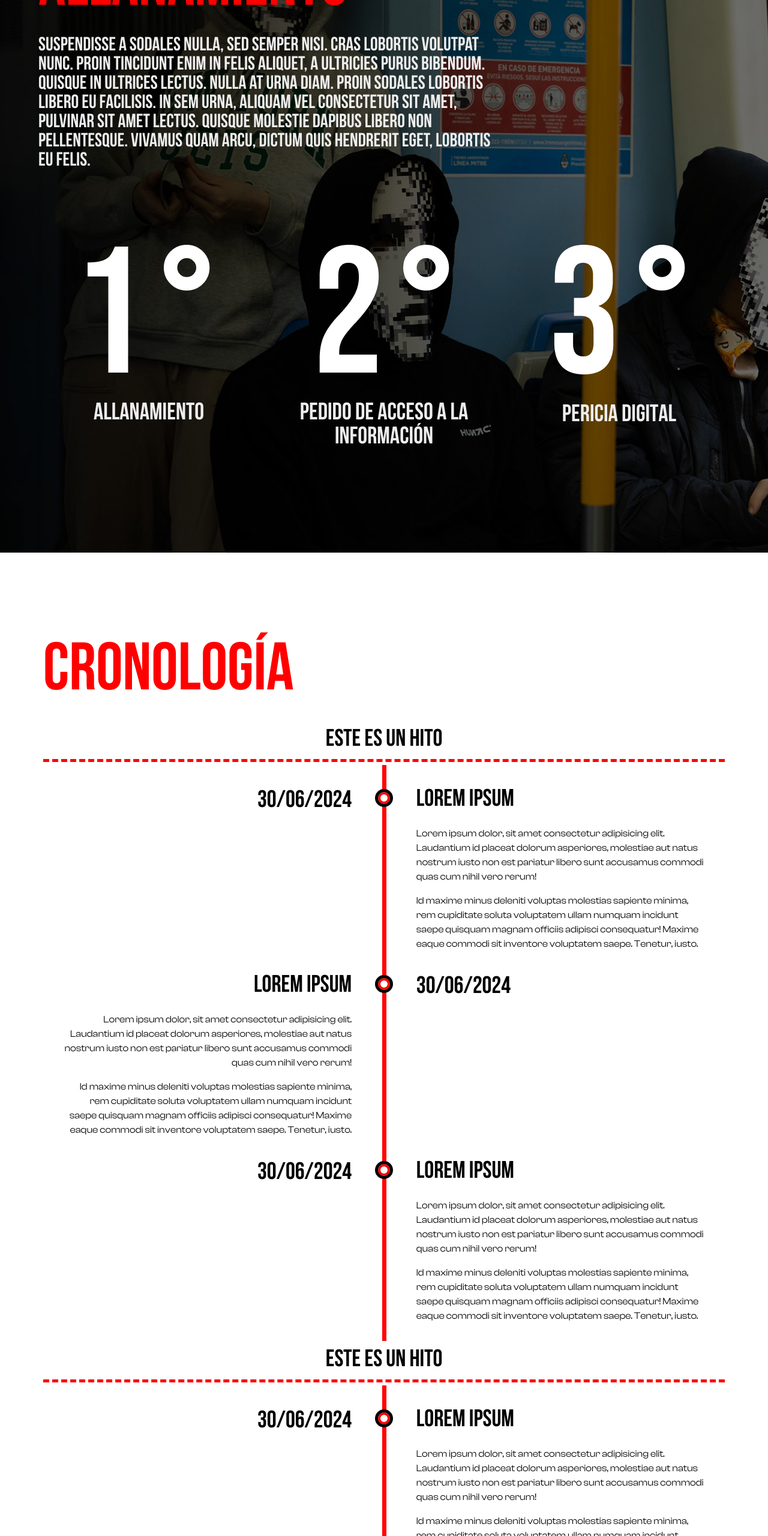
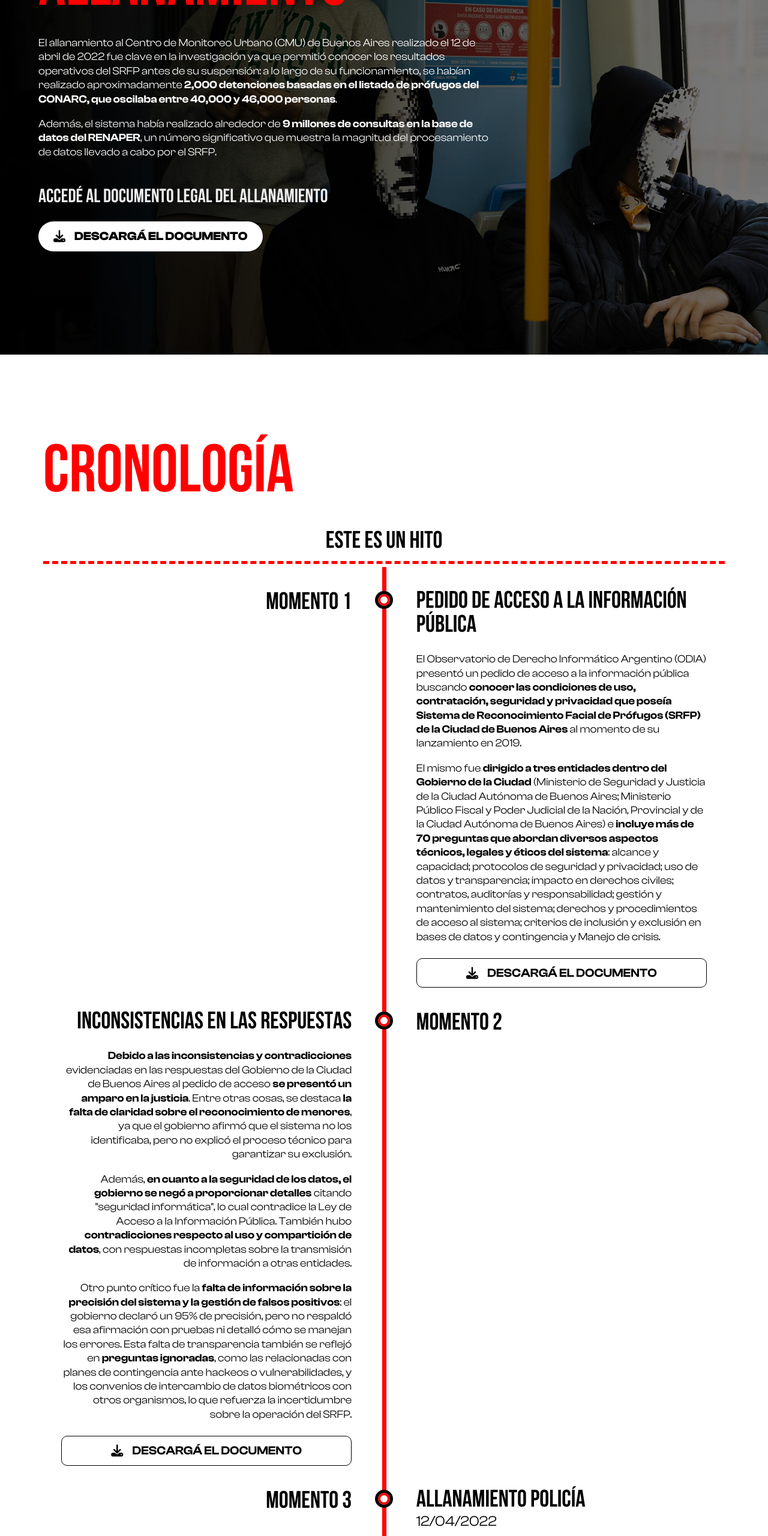
Before and after one commit to DemocraciaEnRed/reconoceme, a website: page public/contexto/index.html in a window 1280 px wide. Shown: the part 1416-3976 px from the top of the page at 60% size. Drawn offline with nearby package versions, Linux system fonts and the light colour scheme; a script that the page names is missing.

Commit message:
Refactor timeline script and enhance text styling in CSS

```diff
--- a/public/contexto/index.html
+++ b/public/contexto/index.html
@@ -118,22 +118,14 @@
       <div class="columns is-mobile">
         <div class="column is-12-mobile is-12-tablet is-9-desktop is-8-widescreen">
           <h2 class="title section-titles">ALLANAMIENTO</h2>
-          <h3 class="title is-3">Suspendisse a sodales nulla, sed semper nisi. Cras lobortis volutpat nunc. Proin tincidunt enim in felis aliquet, a ultricies purus bibendum. Quisque in ultrices lectus. Nulla at urna diam. Proin sodales lobortis libero eu facilisis. In sem urna, aliquam vel consectetur sit amet, pulvinar sit amet lectus. Quisque molestie dapibus libero non pellentesque. Vivamus quam arcu, dictum quis hendrerit eget, lobortis eu felis.</h3>
-        </div>
-      </div>
-      <div class="spacer"></div>
-      <div class="columns has-text-centered">
-        <div class="column">
-          <img src="/assets/contexto/allanamiento-1.png" class="image mx-auto" alt="Primero">
-          <h3 class="title is-2 mt-6 mb-0">ALLANAMIENTO</h3>
-        </div>
-        <div class="column">
-          <img src="/assets/contexto/allanamiento-2.png" class="image mx-auto" alt="Segundo">
-          <h3 class="title is-2 mt-6 mb-0">PEDIDO DE ACCESO A LA INFORMACIÓN</h3>
-        </div>
-        <div class="column">
-          <img src="/assets/contexto/allanamiento-3.png" class="image mx-auto" alt="Tercero">
-          <h3 class="title is-2 mt-6 mb-0">PERICIA DIGITAL</h3>
+          <div class="content">
+            <p class="text">El allanamiento al Centro de Monitoreo Urbano (CMU) de Buenos Aires realizado el 12 de abril de 2022 fue clave en la investigación ya que permitió conocer los resultados operativos del SRFP antes de su suspensión: a lo largo de su funcionamiento, se habían realizado aproximadamente <span class="is-600">2,000 detenciones basadas en el listado de prófugos del CONARC, que oscilaba entre 40,000 y 46,000 personas</span>.</p>
+            <p class="text">Además, el sistema había realizado alrededor de <span class="is-600">9 millones de consultas en la base de datos del RENAPER</span>, un número significativo que muestra la magnitud del procesamiento de datos llevado a cabo por el SRFP.</p>
+          </div>
+          <h3 class="title is-3 mt-6">Accedé al documento legal del allanamiento</h3>
+          <div class="buttons is-left">
+            <a href="https://democraciaenred.nyc3.digitaloceanspaces.com/projects/reconoceme/reconoceme-org-dictamentfiscal-sentencia.pdf" target="_blank" class="button is-white is-rounded is-medium is-800 is-uppercase"><i class="fas fa-download mr-3"></i>&nbsp;Descargá el documento</a>
+          </div>
         </div>
       </div>
       <div class="spacer"></div>
@@ -145,70 +137,73 @@
         <h2 class="title section-titles">CRONOLOGÍA</h2>
 
         <div class="hito has-text-centered">
-          <h2 class="title is-2">ESTE ES UN HITO </h2>
+          <h2 class="title is-2">ESTE ES UN HITO</h2>
         </div>
         <div id="myTimeline">
-          <div data-vtdate="30/06/2024">
+          <div data-vtdate="Momento 1">
             <div class="pt-2 ">
-              <h1 class="title is-2">Lorem Ipsum</h1>
+              <h1 class="title is-2">PEDIDO DE ACCESO A LA INFORMACIÓN PÚBLICA</h1>
               <div class="content">
-                <p>Lorem ipsum dolor, sit amet consectetur adipisicing elit. Laudantium id placeat dolorum asperiores, molestiae aut natus nostrum iusto non est pariatur libero sunt accusamus commodi quas cum nihil vero rerum!</p>
-                <p>Id maxime minus deleniti voluptas molestias sapiente minima, rem cupiditate soluta voluptatem ullam numquam incidunt saepe quisquam magnam officiis adipisci consequatur! Maxime eaque commodi sit inventore voluptatem saepe. Tenetur, iusto.</p>
+                <p>El Observatorio de Derecho Informático Argentino (ODIA) presentó un pedido de acceso a la información pública buscando <b>conocer las condiciones de uso, contratación, seguridad y privacidad que poseía Sistema de Reconocimiento Facial de Prófugos (SRFP) de la Ciudad de Buenos Aires</b> al momento de su lanzamiento en 2019.</p>
+                <p>El mismo fue <b>dirigido a tres entidades dentro del Gobierno de la Ciudad</b> (Ministerio de Seguridad y Justicia de la Ciudad Autónoma de Buenos Aires; Ministerio Público Fiscal y Poder Judicial de la Nación, Provincial y de la Ciudad Autónoma de Buenos Aires) e <b>incluye más de 70 preguntas que abordan diversos aspectos técnicos, legales y éticos del sistema</b>: alcance y capacidad; protocolos de seguridad y privacidad; uso de datos y transparencia; impacto en derechos civiles; contratos, auditorías y responsabilidad; gestión y mantenimiento del sistema; derechos y procedimientos de acceso al sistema; criterios de inclusión y exclusión en bases de datos y contingencia y Manejo de crisis.</p>
+              </div>
+              <div class="buttons">
+                <a href="https://democraciaenred.nyc3.digitaloceanspaces.com/projects/reconoceme/reconoceme-org-acceso-info-publica.pdf" class="button is-fullwidth is-outlined is-black is-medium is-uppercase is-600" target="_blank">
+                  <i class="fas fa-download mr-3"></i>&nbsp;Descargá el documento</a>
+                </a>
               </div>
             </div>
           </div>
-          <div data-vtdate="30/06/2024">
-            <div class="pt-2 has-text-right">
-              <h1 class="title is-2">Lorem Ipsum</h1>
+          <div data-vtdate="Momento 2">
+            <div class="pt-2 has-text-right-desktop">
+              <h1 class="title is-2">INCONSISTENCIAS EN LAS RESPUESTAS</h1>
               <div class="content">
-                <p>Lorem ipsum dolor, sit amet consectetur adipisicing elit. Laudantium id placeat dolorum asperiores, molestiae aut natus nostrum iusto non est pariatur libero sunt accusamus commodi quas cum nihil vero rerum!</p>
-                <p>Id maxime minus deleniti voluptas molestias sapiente minima, rem cupiditate soluta voluptatem ullam numquam incidunt saepe quisquam magnam officiis adipisci consequatur! Maxime eaque commodi sit inventore voluptatem saepe. Tenetur, iusto.</p>
-
+                <p><b>Debido a las inconsistencias y contradicciones</b> evidenciadas en las respuestas del Gobierno de la Ciudad de Buenos Aires al pedido de acceso <b>se presentó un amparo en la justicia</b>. Entre otras cosas, se destaca <b>la falta de claridad sobre el reconocimiento de menores</b>, ya que el gobierno afirmó que el sistema no los identificaba, pero no explicó el proceso técnico para garantizar su exclusión. </p>
+                <p>Además, <b>en cuanto a la seguridad de los datos, el gobierno se negó a proporcionar detalles</b> citando "seguridad informática", lo cual contradice la Ley de Acceso a la Información Pública. También hubo <b>contradicciones respecto al uso y compartición de datos</b>, con respuestas incompletas sobre la transmisión de información a otras entidades.</p>
+                <p>Otro punto crítico fue la <b>falta de información sobre la precisión del sistema y la gestión de falsos positivos</b>: el gobierno declaró un 95% de precisión, pero no respaldó esa afirmación con pruebas ni detalló cómo se manejan los errores. Esta falta de transparencia también se reflejó en <b>preguntas ignoradas</b>, como las relacionadas con planes de contingencia ante hackeos o vulnerabilidades, y los convenios de intercambio de datos biométricos con otros organismos, lo que refuerza la incertidumbre sobre la operación del SRFP.</p>
+              </div>
+              <div class="buttons">
+                <a href="https://democraciaenred.nyc3.digitaloceanspaces.com/projects/reconoceme/reconoceme-org-amparo.pdf" class="button is-fullwidth is-outlined is-black is-medium is-uppercase is-600" target="_blank">
+                  <i class="fas fa-download mr-3"></i>&nbsp;Descargá el documento</a>
+                </a>
               </div>
             </div>
           </div>
-          <div data-vtdate="30/06/2024">
+          <div data-vtdate="Momento 3">
             <div class="pt-2 ">
-              <h1 class="title is-2">Lorem Ipsum</h1>
+              <h1 class="title is-2">ALLANAMIENTO POLICÍA</h1>
+              <h1 class="subtitle is-4">12/04/2022</h1>
               <div class="content">
-                <p>Lorem ipsum dolor, sit amet consectetur adipisicing elit. Laudantium id placeat dolorum asperiores, molestiae aut natus nostrum iusto non est pariatur libero sunt accusamus commodi quas cum nihil vero rerum!</p>
-                <p>Id maxime minus deleniti voluptas molestias sapiente minima, rem cupiditate soluta voluptatem ullam numquam incidunt saepe quisquam magnam officiis adipisci consequatur! Maxime eaque commodi sit inventore voluptatem saepe. Tenetur, iusto.</p>
+                <p><b>A raíz de las múltiples inconsistencias, contradicciones y la evidente falta de claridad en las respuestas</b> proporcionadas por las entidades del Gobierno de la Ciudad de Buenos Aires <b>se ordenó un allanamiento a las oficinas de la Policía de la Ciudad de Buenos Aires</b>, desde donde se operaba el SRFP.</p>
+                <p><b>Esta orden judicial tenía como objetivo recabar la información que había sido negada o insuficientemente entregada durante el pedido de acceso a la información pública</b>. El allanamiento en el Centro de Monitoreo Urbano (CMU) reveló que el SRFP había realizado 2,000 detenciones y cerca de 9 millones de consultas en la base de datos del RENAPER.</p>
+                <p>Aunque se mencionaron auditorías para prevenir detenciones indebidas, la falta de acceso completo a los servidores y la información buscada dejó dudas sobre la efectividad de estos controles.</p>
+              </div>
+            </div>
+          </div>
+          <div data-vtdate="Momento 4">
+            <div class="pt-2 has-text-right-desktop">
+              <h1 class="title is-2">Pericia técnica</h1>
+              <div class="content">
+                <p>Proxímamente</p>
+              </div>
+            </div>
+          </div>
+          <div data-vtdate="Momento 5">
+            <div class="pt-2 ">
+              <h1 class="title is-2">Sentencia</h1>
+              <div class="content">
+                <p>Proxímamente</p>
+              </div>
+              <div class="buttons">
+                <a href="https://democraciaenred.nyc3.digitaloceanspaces.com/projects/reconoceme/reconoceme-org-dictamentfiscal-sentencia.pdf" class="button is-fullwidth is-outlined is-black is-medium is-uppercase is-600" target="_blank">
+                  <i class="fas fa-download mr-3"></i>&nbsp;Descargá el documento</a>
+                </a>
               </div>
             </div>
           </div>
         </div>
         <div class="hito has-text-centered">
-          <h2 class="title is-2">ESTE ES UN HITO </h2>
-        </div>
-        <div id="myTimeline2">
-          <div data-vtdate="30/06/2024">
-            <div class="pt-2 ">
-              <h1 class="title is-2">Lorem Ipsum</h1>
-              <div class="content">
-                <p>Lorem ipsum dolor, sit amet consectetur adipisicing elit. Laudantium id placeat dolorum asperiores, molestiae aut natus nostrum iusto non est pariatur libero sunt accusamus commodi quas cum nihil vero rerum!</p>
-                <p>Id maxime minus deleniti voluptas molestias sapiente minima, rem cupiditate soluta voluptatem ullam numquam incidunt saepe quisquam magnam officiis adipisci consequatur! Maxime eaque commodi sit inventore voluptatem saepe. Tenetur, iusto.</p>
-              </div>
-            </div>
-          </div>
-          <div data-vtdate="30/06/2024">
-            <div class="pt-2 has-text-right">
-              <h1 class="title is-2">Lorem Ipsum</h1>
-              <div class="content">
-                <p>Lorem ipsum dolor, sit amet consectetur adipisicing elit. Laudantium id placeat dolorum asperiores, molestiae aut natus nostrum iusto non est pariatur libero sunt accusamus commodi quas cum nihil vero rerum!</p>
-                <p>Id maxime minus deleniti voluptas molestias sapiente minima, rem cupiditate soluta voluptatem ullam numquam incidunt saepe quisquam magnam officiis adipisci consequatur! Maxime eaque commodi sit inventore voluptatem saepe. Tenetur, iusto.</p>
-
-              </div>
-            </div>
-          </div>
-          <div data-vtdate="30/06/2024">
-            <div class="pt-2 ">
-              <h1 class="title is-2">Lorem Ipsum</h1>
-              <div class="content">
-                <p>Lorem ipsum dolor, sit amet consectetur adipisicing elit. Laudantium id placeat dolorum asperiores, molestiae aut natus nostrum iusto non est pariatur libero sunt accusamus commodi quas cum nihil vero rerum!</p>
-                <p>Id maxime minus deleniti voluptas molestias sapiente minima, rem cupiditate soluta voluptatem ullam numquam incidunt saepe quisquam magnam officiis adipisci consequatur! Maxime eaque commodi sit inventore voluptatem saepe. Tenetur, iusto.</p>
-              </div>
-            </div>
-          </div>
+          <h2 class="title is-2">HASTA ACA LLEGAMOS</h2>
         </div>
       </div>
     </div>
--- a/public/script-contexto.js
+++ b/public/script-contexto.js
@@ -32,12 +32,12 @@ $(document).ready(function() {
     animate: "slide",
     arrows: false
   });
-  $('#myTimeline2').verticalTimeline({
-    startLeft: false,
-    alternate: true,
-    animate: "slide",
-    arrows: false
-  });
+  // $('#myTimeline2').verticalTimeline({
+  //   startLeft: false,
+  //   alternate: true,
+  //   animate: "slide",
+  //   arrows: false
+  // });
 
   $('.card-custom .the-header').on('click', function () {
     console.log('click')
--- a/style-contexto.scss
+++ b/style-contexto.scss
@@ -5,6 +5,11 @@
   background-size: cover;
   background-position: center;
   background-repeat: no-repeat;
+  .text {
+    line-height: 1.3;
+    font-size: 18px;
+    text-align: left;
+  }
 }
 
 #timeline {
@@ -16,6 +21,14 @@
     color: #FFF;
     .title{
       color: #FFF;
+    }
+  }
+  p{
+    line-height: 1.3;
+    font-size: 18px;
+    font-weight: 400;
+    b{
+      font-weight: 600;
     }
   }
 }
@@ -35,6 +48,7 @@
   background-size: cover;
   background-position: center;
   background-repeat: no-repeat;
+
 }
 
 #ratificacion {
```
Also changed, not shown: public/style.css, 1 other file.
